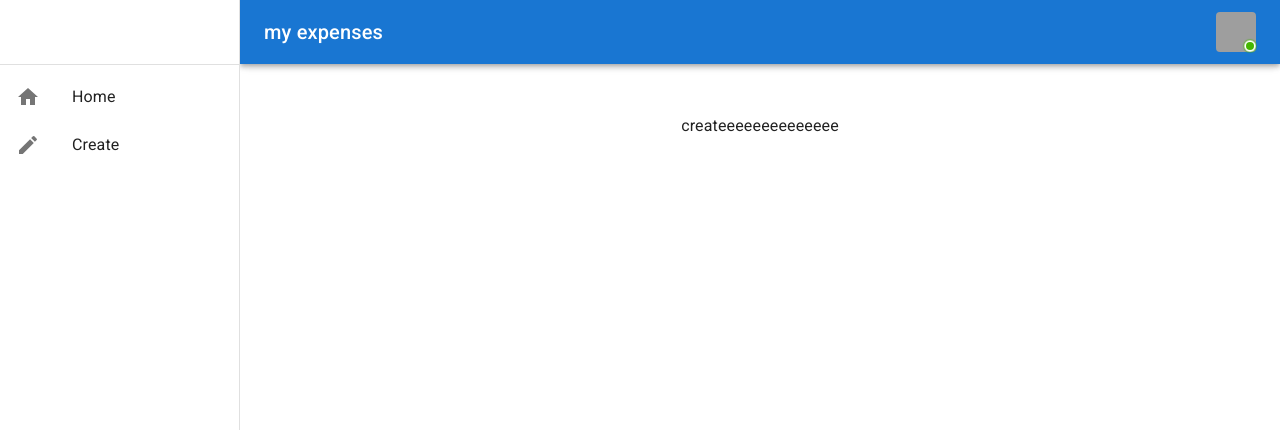
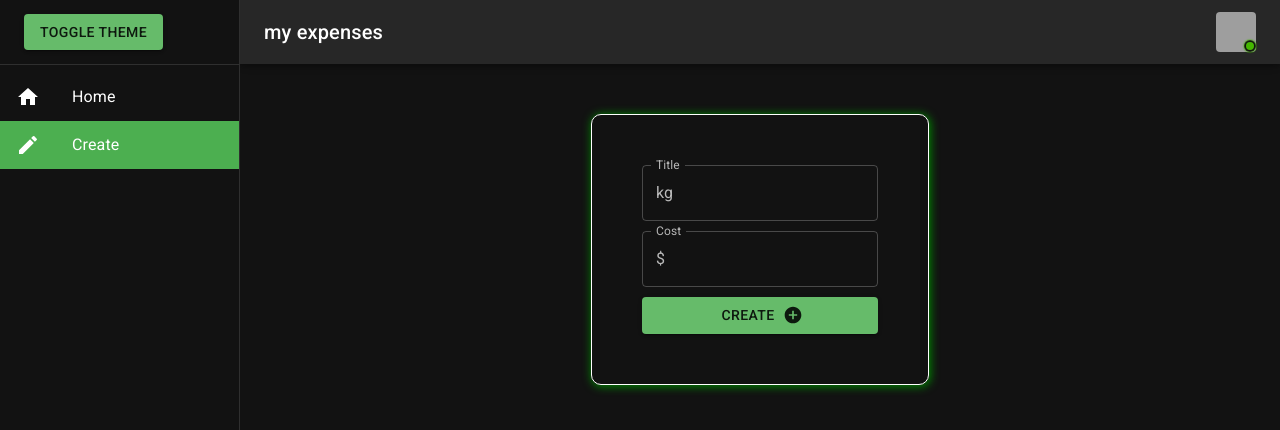
Before and after one commit to Eyhab333/material-ui-project, a React (Create React App) app: page /create in a window 1280 px wide. Shown: the top 430 px of the page. Built offline with nearby package versions, Linux system fonts and the light colour scheme; grey boxes are pictures that could not be loaded.

Commit message:
text field

```diff
--- a/src/components/Drawer.jsx
+++ b/src/components/Drawer.jsx
@@ -16,13 +16,19 @@ import CreateIcon from "@mui/icons-material/Create";
 import MenuIcon from "@mui/icons-material/Menu";
 import Toolbar from "@mui/material/Toolbar";
 import Typography from "@mui/material/Typography";
-import { styled } from "@mui/material/styles";
+import { styled, useTheme } from "@mui/material/styles";
 import Badge from "@mui/material/Badge";
 import Avatar from "@mui/material/Avatar";
-import { useNavigate } from "react-router-dom";
+import { useLocation, useNavigate } from "react-router-dom";
+import Button from "@mui/material/Button";
+import { green } from '@mui/material/colors';
 
-function ResponsiveDrawer(props) {
-  const { window } = props;
+const color = green[500];
+
+
+
+function ResponsiveDrawer(props ) {
+  const { window, setmymode } = props;
 
   const [mobileOpen, setMobileOpen] = React.useState(false);
 
@@ -30,6 +36,7 @@ function ResponsiveDrawer(props) {
 
   const handleDrawerToggle = () => {
     setMobileOpen(!mobileOpen);
+
   };
 
   const StyledBadge = styled(Badge)(({ theme }) => ({
@@ -61,7 +68,8 @@ function ResponsiveDrawer(props) {
     },
   }));
 
-  const navegate = useNavigate();
+
+
 
   const MyList = () => {
     const myList = [
@@ -74,7 +82,12 @@ function ResponsiveDrawer(props) {
         {myList.map((item) => {
           return (
             <ListItem key={item.title} disablePadding>
-              <ListItemButton onClick={() => navegate(item.link)}>
+              <ListItemButton onClick={() =>
+
+                navegate(item.link)}
+
+                sx={{bgcolor: currentLocation.pathname === item.link ? color : "null"}}
+                >
                 <ListItemIcon>{item.icon}</ListItemIcon>
                 <ListItemText primary={item.title} />
               </ListItemButton>
@@ -85,9 +98,19 @@ function ResponsiveDrawer(props) {
     );
   };
 
+  const currentLocation = useLocation();
+  const navegate = useNavigate();
+  const theme = useTheme();
+
   const drawer = (
     <div>
-      <Toolbar />
+      <Toolbar>
+        <Button onClick={() => {
+          localStorage.setItem("currentMode", theme.palette.mode === "light" ? "dark" : "light")
+
+          setmymode(theme.palette.mode === "light" ? "dark" : "light")
+        }} variant="contained" color="success">Toggle theme</Button>
+      </Toolbar>
       <Divider />
       <MyList />
     </div>
--- a/src/pages/Root.jsx
+++ b/src/pages/Root.jsx
@@ -1,20 +1,30 @@
 import { Box } from "@mui/material";
 import ResponsiveDrawer from "components/Drawer";
-// import Elevation from 'components/Paper';
 import { Outlet } from "react-router-dom";
-
-
+import { ThemeProvider, createTheme } from '@mui/material/styles';
+import CssBaseline from '@mui/material/CssBaseline';
+import { useState } from "react";
 
 const drawerWidth = 240;
 
+
 const Root = () => {
+  const [mymode, setmymode] = useState(localStorage.getItem("currentMode") || "dark");
+  const darkTheme = createTheme({
+    palette: {
+      // @ts-ignore
+      mode: mymode,
+    },
+  });
   return (
-    <div>
-      <ResponsiveDrawer />
-      {/* <Elevation /> */}
+    <ThemeProvider theme={darkTheme}>
+      <CssBaseline />
+      <div>
+      <ResponsiveDrawer
+// @ts-ignore
+      setmymode={setmymode}/>
 
       <Box
-        // className="border"
         component="main"
         sx={{
           ml: { sm: `${drawerWidth}px` },
@@ -22,11 +32,12 @@ const Root = () => {
           justifyContent: "center",
           mt: "66px",
         }}
-
       >
         <Outlet />
       </Box>
     </div>
+    </ThemeProvider>
+
   );
 };
 
--- a/src/pages/create/Create.jsx
+++ b/src/pages/create/Create.jsx
@@ -1,13 +1,42 @@
-
-import './Create.css'
-
+import { Box, Button, InputAdornment, TextField } from "@mui/material";
+import "./Create.css";
+import AddCircleIcon from "@mui/icons-material/AddCircle";
 
 const Create = () => {
   return (
-    <div>
-      createeeeeeeeeeeeee
-    </div>
+    <Box
+      component='form'
+      sx={{
+        p: "50px",
+        border: "0.1px solid white",
+        borderRadius: "10px",
+        boxShadow: "1px 1px 8px 1px green",
+        display: "flex",
+        flexDirection: "column",
+        gap: "10px",
+      }}
+    >
+      <TextField
+        InputProps={{
+          startAdornment: <InputAdornment position="start">kg</InputAdornment>,
+        }}
+        id="outlined-basic"
+        label="Title"
+        variant="outlined"
+      />
+      <TextField
+        InputProps={{
+          startAdornment: <InputAdornment position="start">$</InputAdornment>,
+        }}
+        id="outlined-basic"
+        label="Cost"
+        variant="outlined"
+      />
+      <Button variant="contained" color="success" endIcon={<AddCircleIcon />}>
+        Create
+      </Button>
+    </Box>
   );
-}
+};
 
 export default Create;
--- a/src/pages/home/Home.jsx
+++ b/src/pages/home/Home.jsx
@@ -1,12 +1,30 @@
-import './Home.css'
-
+import { Box, IconButton, Paper, Typography } from "@mui/material";
+import "./Home.css";
+import { Close } from "@mui/icons-material";
 
 const Home = () => {
   return (
-    <div>
-      homeeeeeeeeeeeeeeeeeeeeeeeeeeeeeeeeeeeeeeeeeeeeeeeeeeeeeeeeeeee
-    </div>
+    <Box sx={{ height: "100px", width: "310px" }}>
+      <Paper
+        elevation={3}
+        sx={{
+          display: "flex",
+          justifyContent: "space-between",
+          alignItems: "center",
+          height: "100%",
+          width: "100%",
+          padding: '30px',
+          position: 'relative'
+        }}
+      >
+        <Typography variant="h4">GYM</Typography>
+        <Typography variant="h6">50$</Typography>
+        <IconButton sx={{ position: 'absolute', right: '0', top: '0' }}>
+          <Close />
+        </IconButton>
+      </Paper>
+    </Box>
   );
-}
+};
 
 export default Home;
```
Also changed, not shown: src/App.js (+13 -2 lines).
